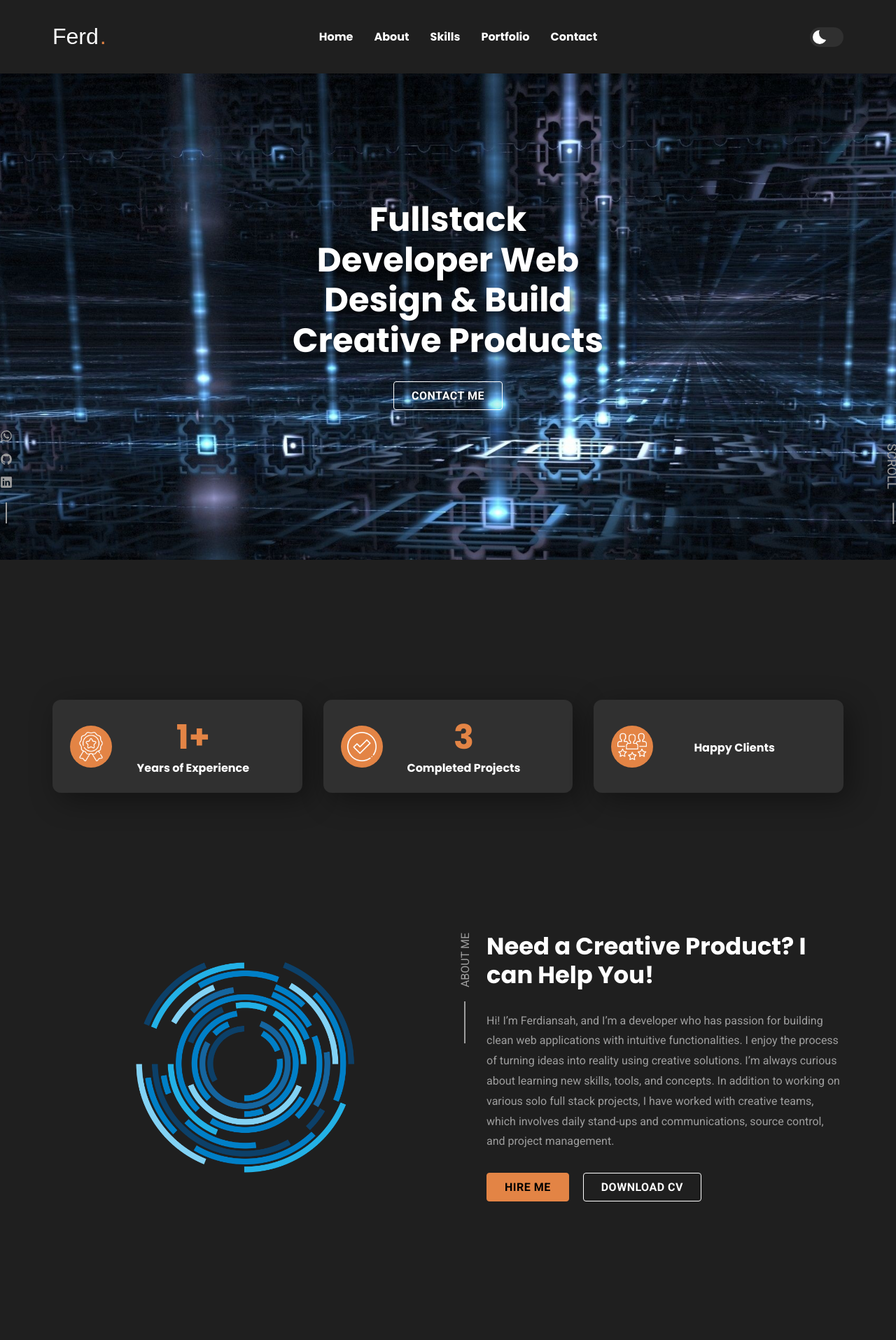
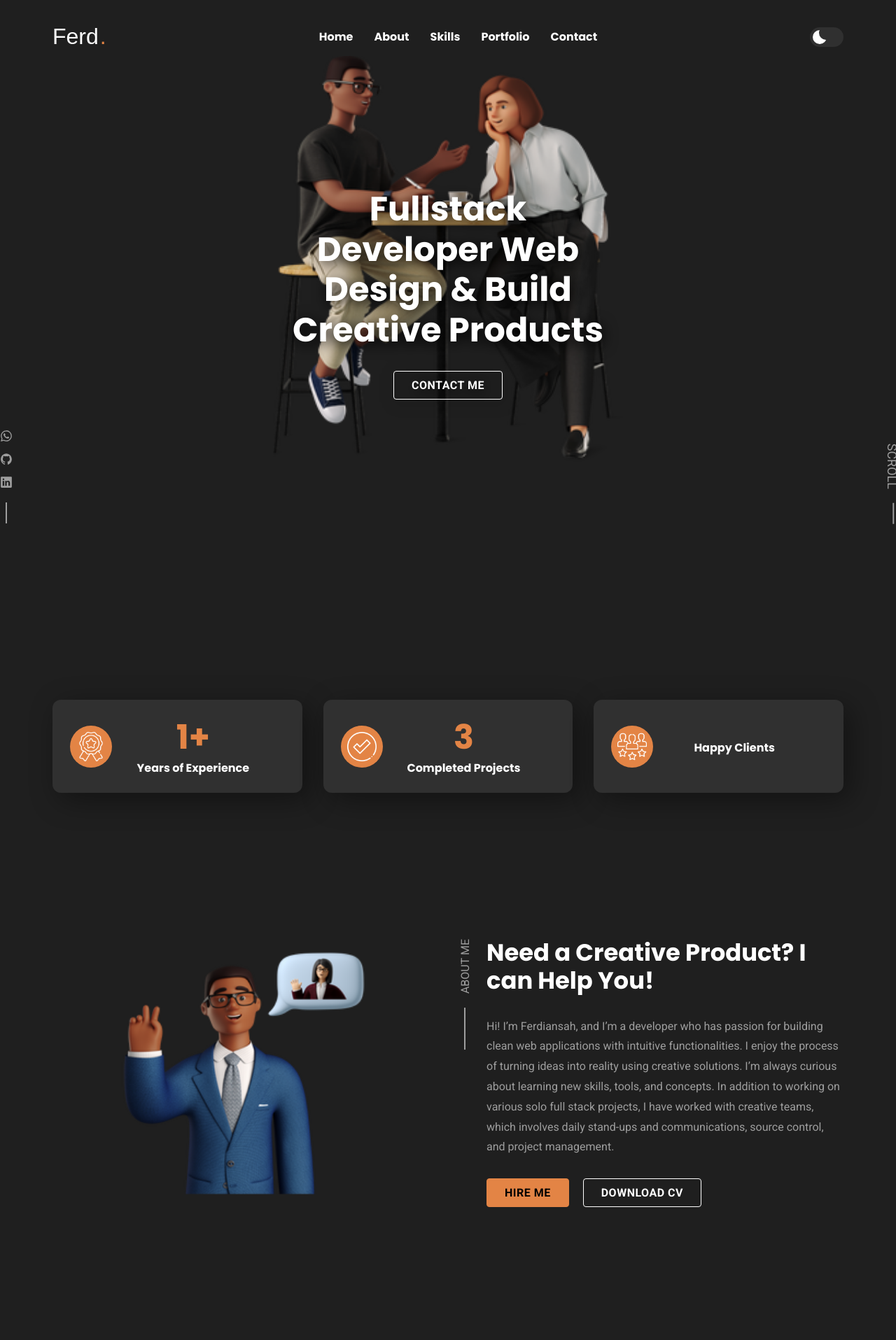
Before and after one commit to alfaniferdiansah/my-web-portofolio, a React (Create React App) app: page / in a window 1280 px wide. Shown: the top 1915 px of the page at 70% size. Built offline with nearby package versions, Linux system fonts and the light colour scheme; a web font is replaced by a local one.

Commit message:
update project-navbar responsive style

```diff
--- a/src/App.css
+++ b/src/App.css
@@ -291,9 +291,8 @@ body.active { overflow: hidden; }
   top: 0;
   left: 0;
   width: 100%;
-  background: var(--bg-primary);
   transition: var(--transition-1);
-  z-index: 4;
+  z-index: 2;
 }
 
 .header.active {
@@ -476,11 +475,18 @@ main { overflow-x: hidden; }
   align-items: center;
   padding-top: 115px;
   margin-bottom: var(--section-padding);
+  height: 130vh;
 }
 
 .hero-banner {
   max-width: 500px;
-  width: 125%;
+  width: 105%;
+}
+
+.hero-banner .w-100 {
+  width: 500px;
+  height: 580px;
+  margin-top: 80px;
 }
 
 :is(.hero-social-list, .scroll-down) { display: none; }
@@ -492,7 +498,7 @@ main { overflow-x: hidden; }
 .hero-title {
   text-align: center;
   margin-bottom: 30px;
-  margin-top: 45px;
+  margin-top: 30px;
 }
 
 .hero .btn-primary { margin-inline: auto; }
@@ -569,6 +575,10 @@ main { overflow-x: hidden; }
   max-width: 400px;
   margin-inline: auto;
   margin-bottom: 80px;
+}
+
+.about-banner .w-100 {
+  width: 400px;
 }
 
 .about .btn {
--- a/src/component/Content/About/About.jsx
+++ b/src/component/Content/About/About.jsx
@@ -1,5 +1,5 @@
 import React from "react";
-import aboutbanner from "../../../assets/hero-banner.png";
+import aboutbanner from "../../../assets/business-3d-businessman-greeting-a-partner-at-the-meeting.png";
 const About = () => {
   return (
     <section className="about" id="about">
@@ -29,7 +29,7 @@ const About = () => {
           <button className="btn btn-secondary">Hire me</button>
           </a>
 
-        <a href="https://wa.link/syazdj">
+        <a href="">
           <button className="btn btn-primary">Download cv</button>
         </a>
         </div>
--- a/src/component/Content/Hero/Hero.jsx
+++ b/src/component/Content/Hero/Hero.jsx
@@ -1,13 +1,11 @@
 import React from 'react';
-import herobanner from "../../../assets/hero-banner.jpg";
+import herobanner from "../../../assets/3d-business-man-and-woman-working-at-the-table.png";
 
 const Hero = () => {
   return (
     <section className="hero" id="home">
       <figure className="hero-banner">
         <picture>
-          <source srcSet={herobanner} media="(min-width: 768px)" />
-          <source srcSet={herobanner} media="(min-width: 500px)" />
           <img src={herobanner} alt="" className="w-100" />
         </picture>
       </figure>
```
Also changed, not shown: src/assets/3d-business-man-and-woman-working-at-the-table.png (added), src/assets/business-3d-businessman-greeting-a-partner-at-the-meeting.png (added).
